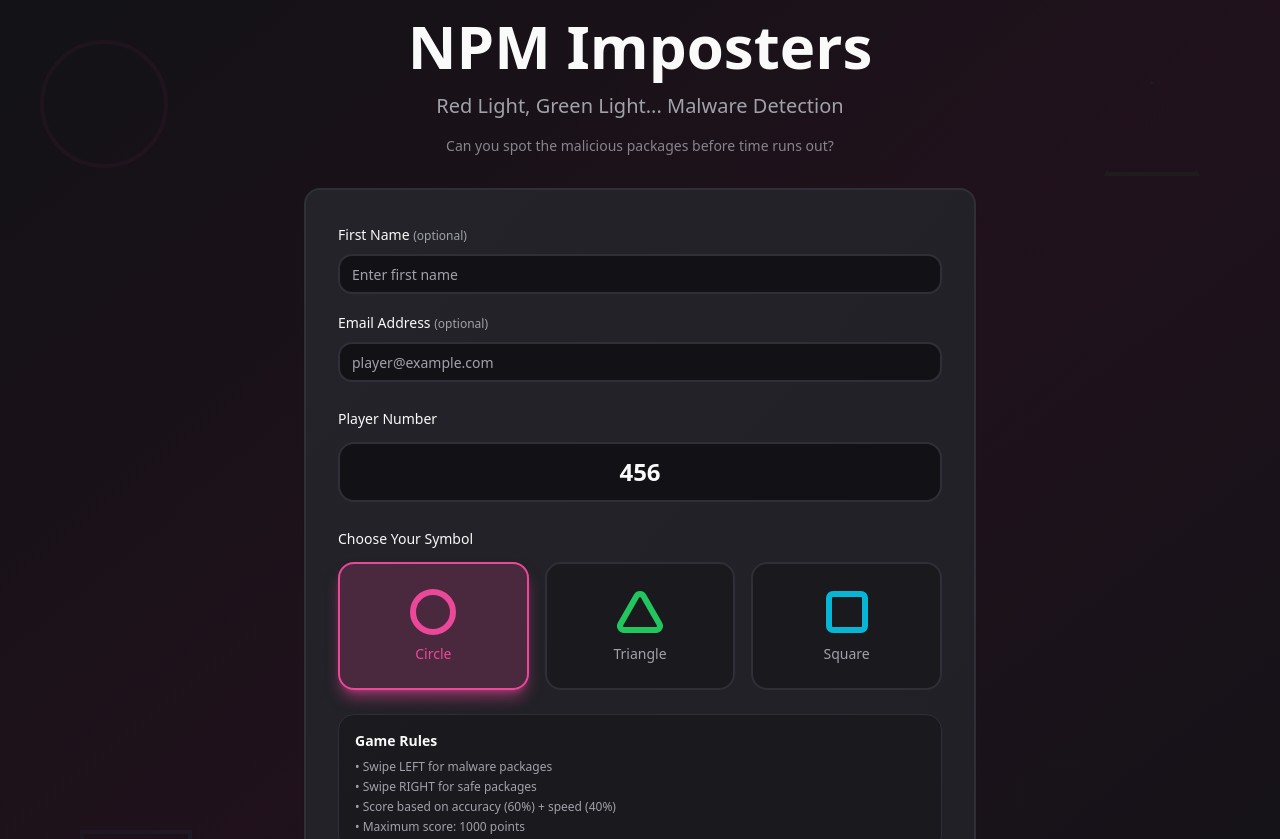
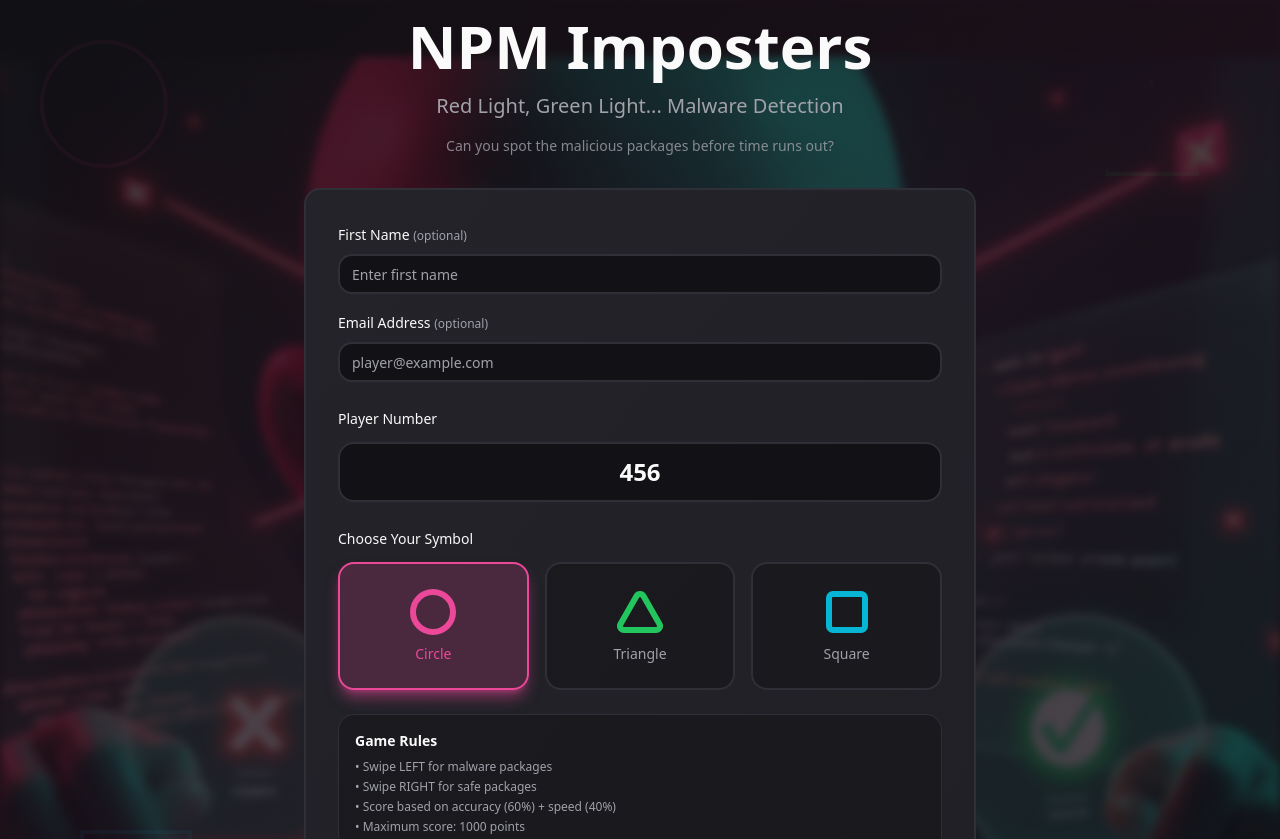
Before and after one commit to vinit-aikido/npm-imposters, a React (Vite) app: page / in a window 1280 px wide. Shown: the top 839 px of the page. Built offline with nearby package versions, Linux system fonts and the light colour scheme; no server answers; the HTML template or start-up script is replaced by a standard one.

Commit message:
Add homepage imagery

```diff
--- a/src/pages/Home.tsx
+++ b/src/pages/Home.tsx
@@ -7,6 +7,7 @@ import { Circle, Triangle, Square, Play } from 'lucide-react';
 import { z } from 'zod';
 import { supabase } from '@/integrations/supabase/client';
 import { useToast } from '@/hooks/use-toast';
+import heroImage from '@/assets/hero-security-doll.png';
 
 const PLAYER_SYMBOLS = [
   { id: 'circle', icon: Circle, name: 'Circle', color: 'text-pink-500' },
@@ -116,6 +117,15 @@ export const Home = () => {
 
   return (
     <div className="min-h-screen flex flex-col items-center justify-center p-4 relative overflow-hidden bg-gradient-to-br from-background via-pink-950/20 to-background">
+      {/* Hero Image */}
+      <div className="absolute inset-0 opacity-20 blur-sm">
+        <img
+          src={heroImage}
+          alt="Security Scanner Doll"
+          className="w-full h-full object-cover"
+        />
+      </div>
+
       {/* Squid Game style background elements */}
       <div className="absolute inset-0 opacity-5">
         <div className="absolute top-10 left-10 w-32 h-32 border-4 border-pink-500 rounded-full" />
```
Also changed, not shown: src/assets/hero-security-doll.png (added).
